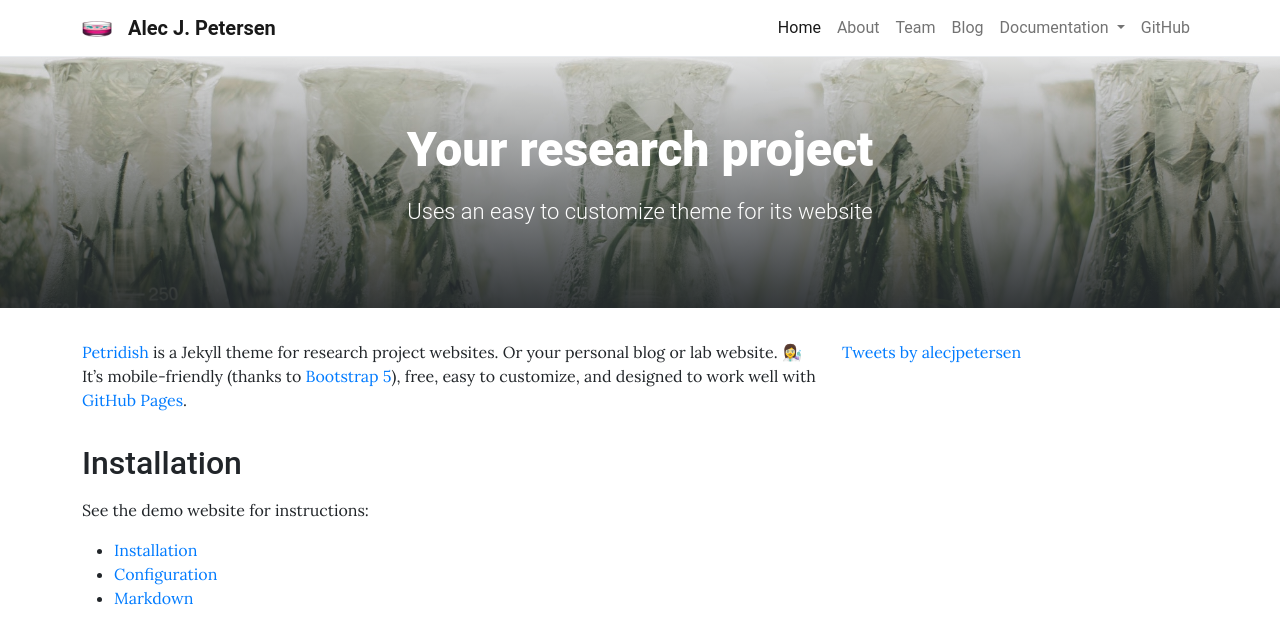
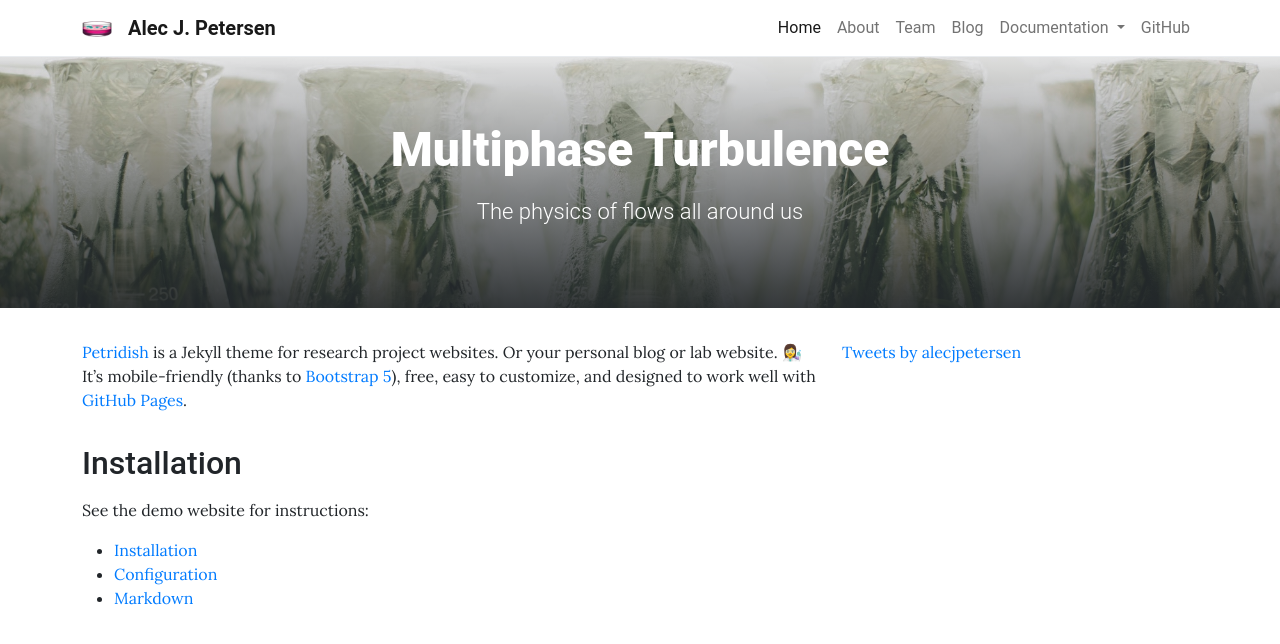
Before and after one commit to ajpetersen25/alecjpetersen, a Jekyll site: the page built from pages/home.md, in a window 1280 px wide, cut to the strip 0-647 px from the top of the page. Shown: the top 644 px of the strip. Built offline with Jekyll 4.4.1, drawn with Linux system fonts in a browser that asks for light colours; comment, search, counter and statistics services are not loaded.

Commit message:
Update home.md

```diff
--- a/pages/home.md
+++ b/pages/home.md
@@ -1,7 +1,7 @@
 ---
 layout: home
-title: Your research project
-description: Uses an easy to customize theme for its website
+title: Multiphase Turbulence
+description: The physics of flows all around us
 background: /assets/theme/images/chuttersnap-146799-unsplash.jpg
 permalink: /
 ---
```
